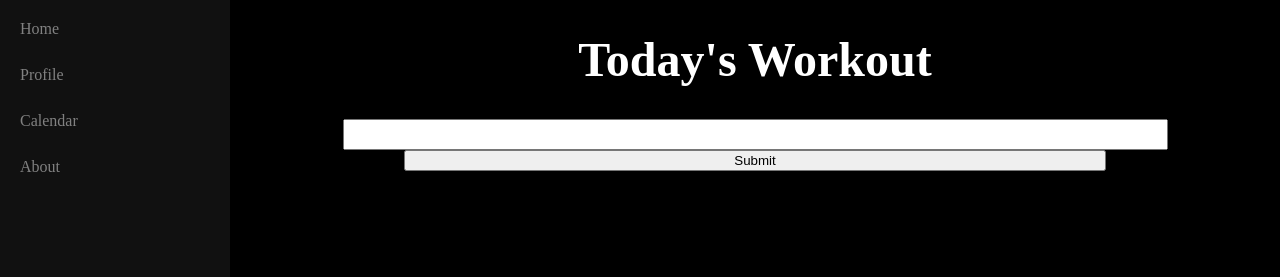
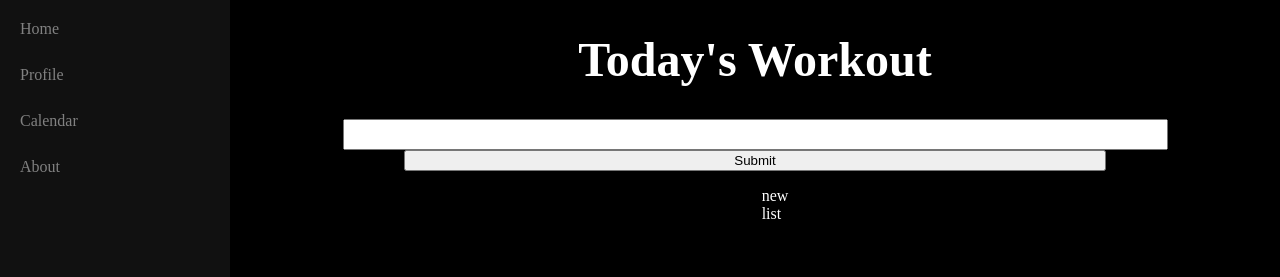
Before and after one commit to NE1NN/gym-progress-tracker, a React (Vite) app: page / in a window 1280 px wide. Shown: the top 277 px of the page. Built offline with nearby package versions, Linux system fonts and the light colour scheme.

Commit message:
Add workout list placeholder

```diff
--- a/src/App.css
+++ b/src/App.css
@@ -2,6 +2,7 @@ html,
 body {
   height: 100vh;
 }
+
 
 body {
   background-color: black;
@@ -13,6 +14,7 @@ body {
   height: 100vh;
 }
 
+/* Sidebar */
 .navbar {
   display: flex;
   flex-direction: column;
@@ -27,6 +29,7 @@ body {
   text-decoration: none;
 }
 
+/* Header and input form */
 .main-content {
   display: flex;
   flex-direction: column;
@@ -48,3 +51,9 @@ body {
 #submit-btn {
   width: 702.75px;
 }
+
+/* Workout list */
+.workout-list {
+ color: white;
+ list-style-type: none;
+}
--- a/src/components/MainContent.jsx
+++ b/src/components/MainContent.jsx
@@ -1,3 +1,5 @@
+import WorkoutList from "./WorkoutList";
+
 function MainContent() {
   return (
     <main className="main-content">
@@ -11,6 +13,7 @@ function MainContent() {
         </datalist>
       </form>
       <button id="submit-btn" onClick="javascript:alert('Hello World!')">Submit</button>
+      <WorkoutList />
     </main>
   )
 }
--- /dev/null
+++ b/src/components/WorkoutList.jsx
@@ -0,0 +1,10 @@
+function WorkoutList() {
+    return (
+        <ul class="workout-list">
+          <li>new</li>
+          <li>list</li>
+        </ul>
+    );
+}
+
+export default WorkoutList;
```
